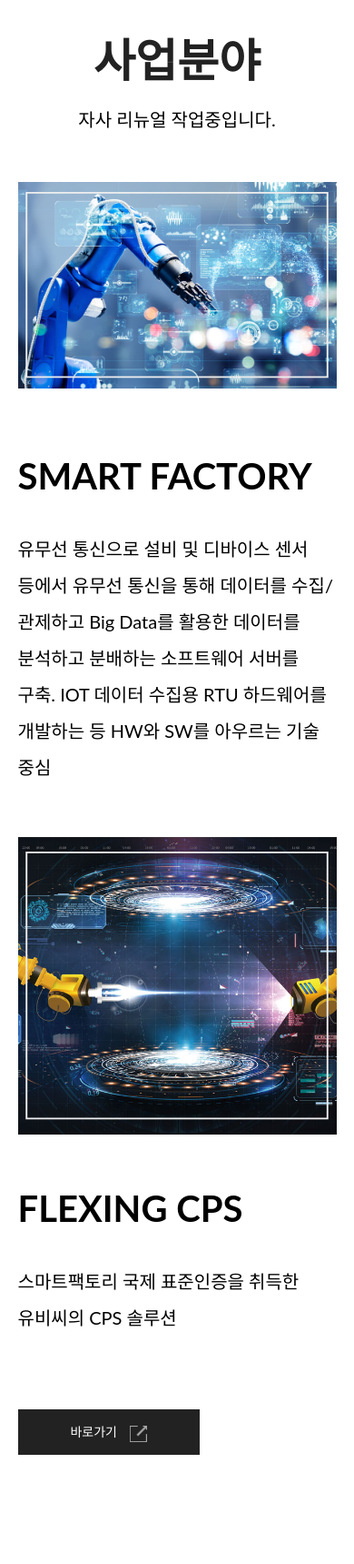
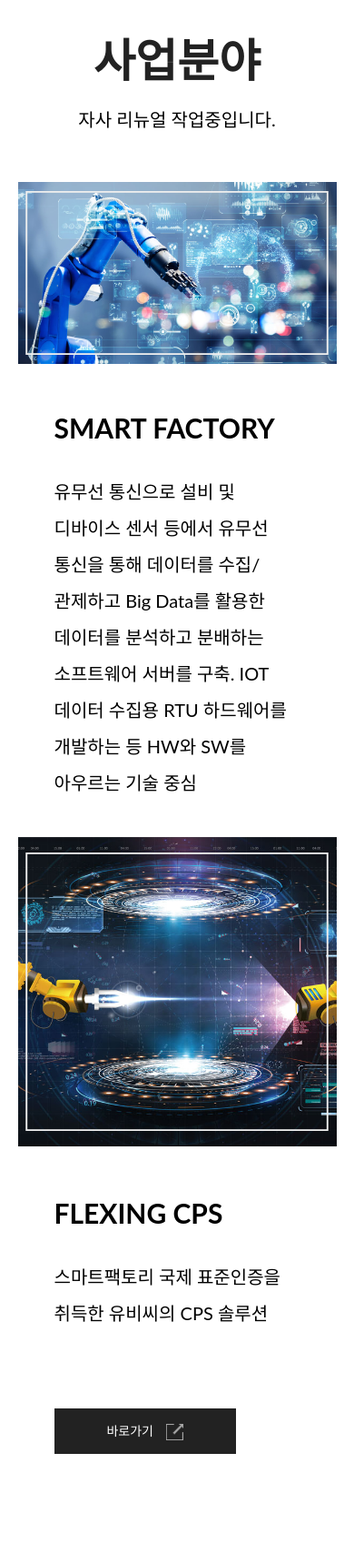
Before and after one commit to uvcdev/uvc-web-page, a PHP site: page / in a window 390 px wide. Shown: the part 878-2597 px from the top of the page at 91% size. Run offline with PHP 8.4, Linux system fonts and the light colour scheme; some libraries are stand-ins or nearby versions; some web fonts are replaced.

Commit message:
Edit Mobile Business font-size
1. Edit Mobile Business h3 font=size
2.Edit Mobile Business p font-size
3. Edit Mobile Business padding

```diff
--- a/asset/style/style.css
+++ b/asset/style/style.css
@@ -625,10 +625,10 @@ footer {
     #content #business .box-container .box .text_box {
       justify-content: space-around;
       flex: .5; }
-      #content #business .box-container .box .text_box div h3, #content #business .box-container .box .text_box div p {
-        padding: 0; }
-      #content #business .box-container .box .text_box a {
-        margin-left: 0; }
+      #content #business .box-container .box .text_box div h3 {
+        font-size: 30px; }
+      #content #business .box-container .box .text_box div p {
+        font-size: 20px; }
     #content #business .box-container .box:last-child .text_box {
       order: 1; }
   #content #company .box-container .box {
--- a/asset/style/style.scss
+++ b/asset/style/style.scss
@@ -863,11 +863,11 @@ footer{
             justify-content: space-around;
             flex: .5;
 
-            div h3, div p{
-                padding: 0;
+            div h3{
+                font-size: 30px;
             }
-            a{
-                margin-left: 0;
+            div p{
+                font-size: 20px;
             }
         }
 
```
